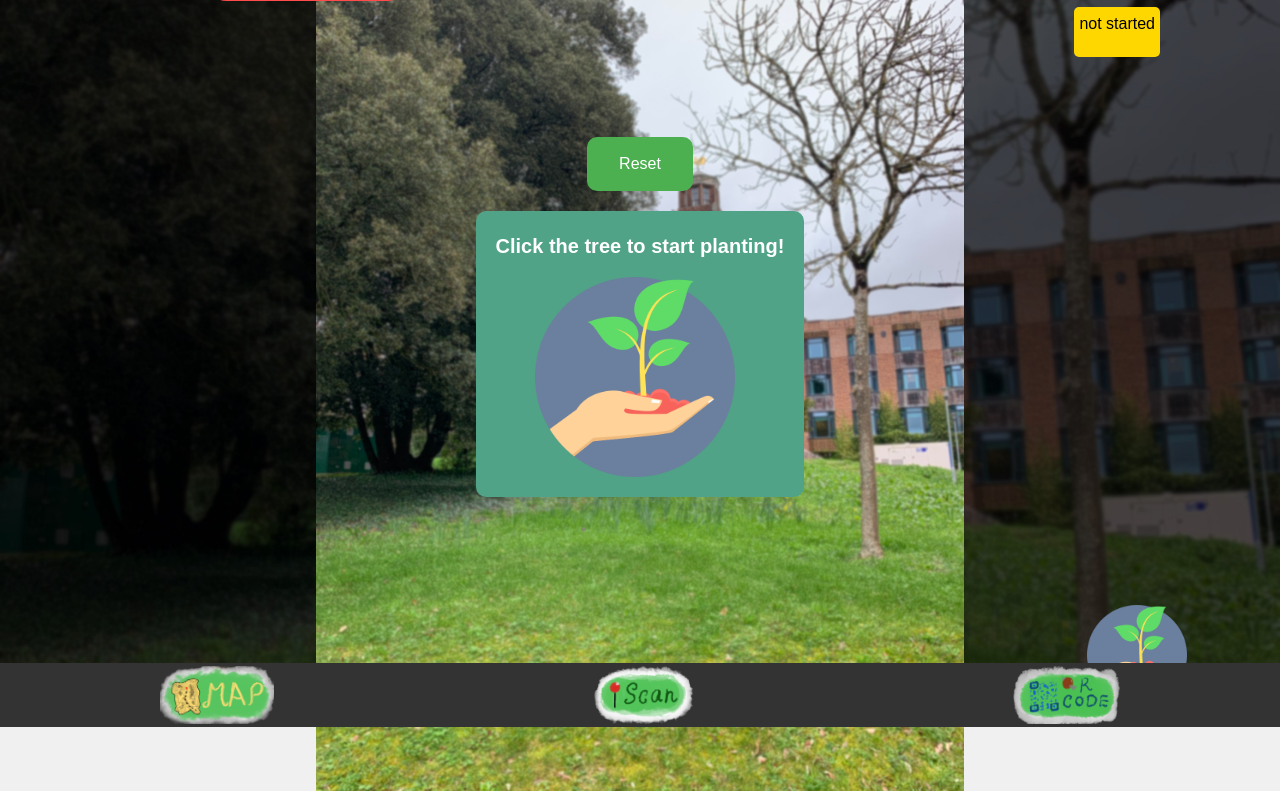
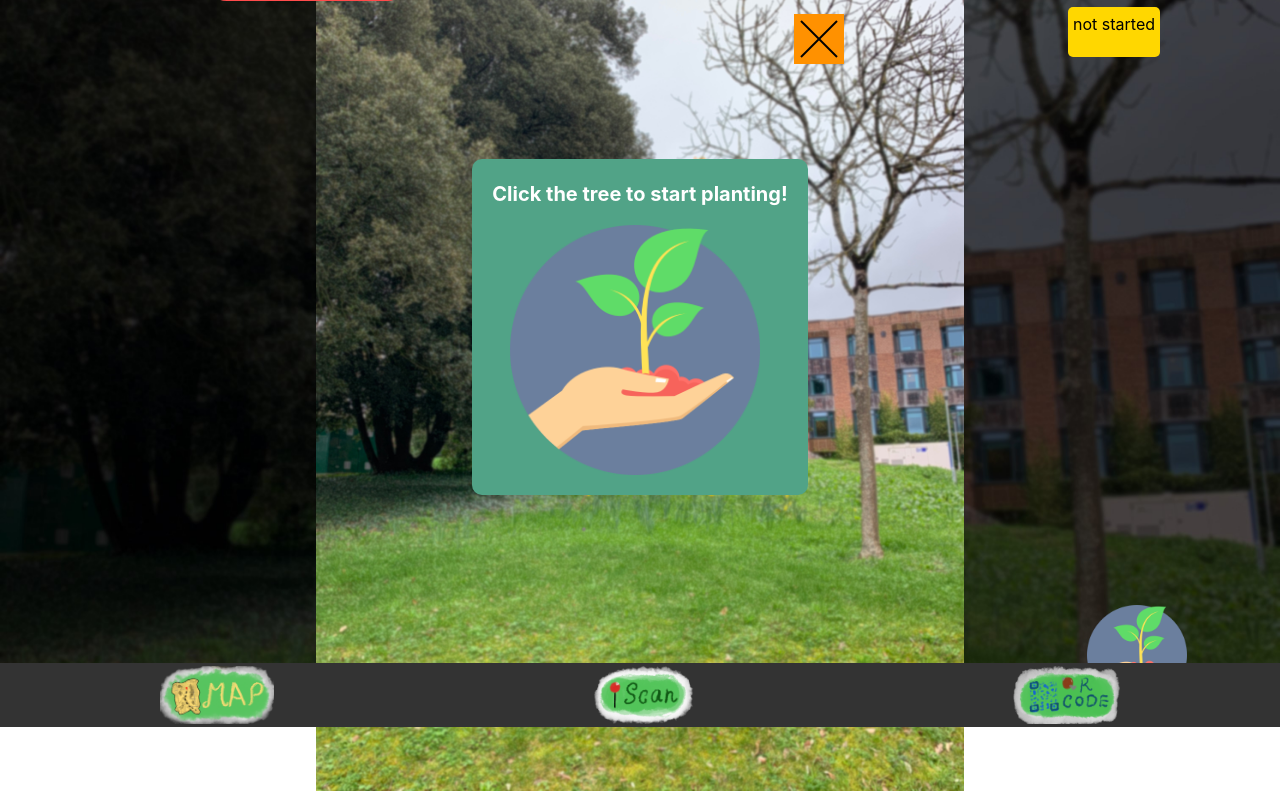
Before and after one commit to Yout-bit/GSE, a Django app: page /tree/ in a window 1280 px wide. Shown: the part 73-864 px from the top of the page. Run offline with Django 5.2, Linux system fonts and the light colour scheme; data that the repository does not hold is empty; some libraries are stand-ins or nearby versions.

Commit message:
close button added, added the boostrap conatiner
close button added, added the boostrap conatiner, but it is now showing i d k why

```diff
--- a/src/gseproject/templates/game/tree.html
+++ b/src/gseproject/templates/game/tree.html
@@ -34,10 +34,14 @@
 }
 
 /* Style for the plant button */
-#plantButton {
-    width: 200px; /* Set the maximum width */
+#plantButton{
+    width: 250px; /* Set the maximum width */
     height: auto; /* Allow the height to adjust proportionally */
     margin-right: 10px; /* Margin between button and text */
+}
+#plantButton:hover {
+    cursor: pointer; /* Change cursor to pointer on hover */
+    transform: scale(1.1); /* Slightly enlarge the element */
 }
 
 /* Style for the text */
@@ -65,22 +69,29 @@
     border-radius: 10px;
 }
 #close-Button {
-    display: block;
-    margin-left: auto;
-    margin-right: auto;
-    width: 200px; /* Set the maximum width */
-    height: auto; /* Allow the height to adjust proportionally */
-    margin-right: 10px; /* Margin between button and text */
-    position: fixed;
-    top: 10px;
-    right: 10px;
-    width: 30px;
-    height: 30px;
-    cursor: pointer;
+    background-color: rgb(255, 145, 0);
+    position: fixed; /* or absolute, depending on your needs */
+    top:14%;
+    left: 64%;
+    transform: translate(-50%, -50%);
+}
+/* Custom CSS to adjust the modal position */
+.modal-dialog-centered-at-top {
+    margin-top: 10vh; /* Adjusts the top margin to position the modal closer to the top */
+    display: flex; /* Enables flexbox for this element */
+    justify-content: center; /* Centers the modal horizontally */
+}
+
+/* Ensures the modal is centered horizontally at all times */
+@media (min-width: 576px) {
+    .modal-dialog-centered-at-top {
+        flex-direction: row;
+        justify-content: center;
+    }
 }
 </style>
 <button id="resetButton">Reset</button>
-<img id="close-Button" src="{% static 'images/close-tab-bar-64.png' %}" alt="Close" onclick="goBack()">
+<img id="close-Button" src="{% static 'images/icons8-close-50.png' %}" alt="Close" onclick="goBack()">
 <div class="start-container">
     <p id="plantTree-text"> Click the tree to start planting!</p>
     <img id="plantButton" src="{% static 'images/treebutton.jpg' %}" alt="treebutton" onclick="plantTree()">
@@ -95,9 +106,52 @@
 <div class="countdown">
     <p id="countdownTimer">not started</p>
 </div>
+<!-- Modal -->
+<div class="modal fade" id="congratulationsModal" tabindex="-1" role="dialog" aria-labelledby="congratulationsModalLabel" aria-hidden="true">
+    <div class="modal-dialog" role="document">
+      <div class="modal-content">
+        <div class="modal-header">
+          <h5 class="modal-title" id="congratulationsModalLabel">Congratulations!</h5>
+          <button type="button" class="close" data-dismiss="modal" aria-label="Close">
+            <span aria-hidden="true">&times;</span>
+          </button>
+        </div>
+        <div class="modal-body">
+          Congratulations! You have grown a full tree and earned 10 bonus cherries, carbon footprint reduced by 1!
+        </div>
+        <div class="modal-footer">
+          <button type="button" class="btn btn-secondary" data-dismiss="modal">Close</button>
+        </div>
+      </div>
+    </div>
+  </div>
+<!-- Bootstrap CSS -->
+<link rel="stylesheet" href="https://stackpath.bootstrapcdn.com/bootstrap/4.5.2/css/bootstrap.min.css">
+<!-- Optional JavaScript; choose one of the two! -->
+<!-- Option 1: jQuery and Bootstrap Bundle (includes Popper) -->
+<script src="https://code.jquery.com/jquery-3.5.1.slim.min.js"></script>
+<script src="https://stackpath.bootstrapcdn.com/bootstrap/4.5.2/js/bootstrap.bundle.min.js"></script>
 
 <script>
+// -------Select the close button element-----------------------------------
+const closeButton = document.getElementById('close-Button');
 
+// Path to the static and animated images
+const staticImg = "{% static 'images/icons8-close-50.png' %}";
+const animatedImg = "{% static 'images/icons8-close.gif' %}";
+
+// Change to the animated GIF on hover
+closeButton.addEventListener('mouseover', () => {
+  closeButton.src = animatedImg;
+});
+
+// Revert to the static image when not hovered
+closeButton.addEventListener('mouseout', () => {
+  closeButton.src = staticImg;
+});
+// Hide the reset button initially
+ document.getElementById('resetButton').style.display = 'none';
+// Define the tree stages
 let stage1 = 'static/images/seed.jpg';
 let stage2 = 'static/images/sprout.jpg';
 let stage3 = 'static/images/sapling.jpg';
@@ -171,7 +225,8 @@ function countdownTimer(seconds) {
             if (currentStage === stages.length) {
                 incrementCherriesValue(); // Increment cherries value when tree is fully grown
                 decrementCarbonValue(); // Decrement carbon footprint value by (3) when tree is fully grown
-                alert('Congratulations! You have grown a full tree and earned 10 bonus cherries!, carbon footprint reduced by 1!');
+                $('#congratulationsModal').modal('show');
+                // alert('Congratulations! You have grown a full tree and earned 10 bonus cherries!, carbon footprint reduced by 1!');
                 plantingInProgress = false; // Reset planting flag
             }
         }
```
Also changed, not shown: src/gseproject/static/images/close-tab-bar-64.png (deleted), src/gseproject/static/images/icons8-close-50.png (added), src/gseproject/static/images/icons8-close.gif (added).
